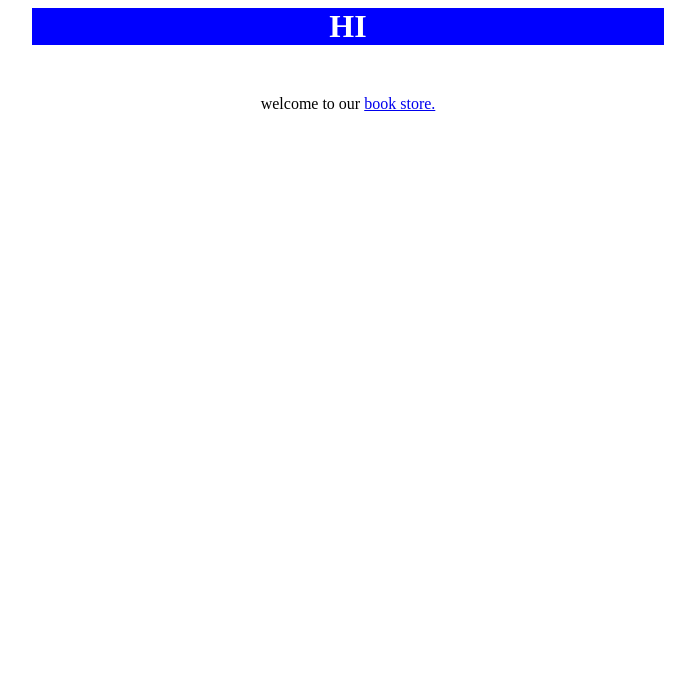
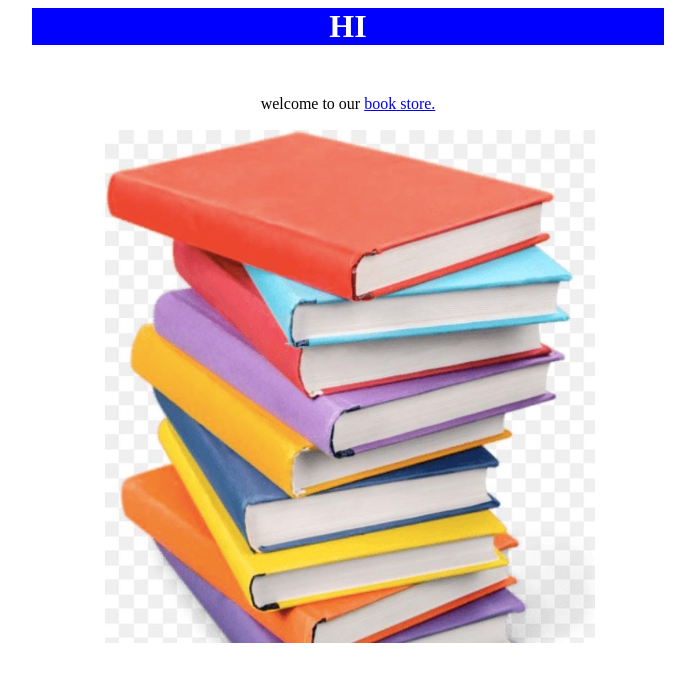
Before and after one commit to mahmoud-ahmed-code/Topping, a plain HTML site: page index.html in a window 1280 px wide. Shown: the whole page, without its empty margins (292-987 px from the left). Drawn offline with Linux system fonts and the light colour scheme; the site is published under a folder, as on GitHub Pages, so addresses that start at the root find nothing.

Commit message:
Update index.html

```diff
--- a/index.html
+++ b/index.html
@@ -9,6 +9,6 @@
 <body>
     <h1>HI</h1>
     <p> welcome to our <a href="subject.html">book store.</a></p>
-    <img src="/images/image.png" alt="">
+    <img src="images/image.png" alt="">
 </body>
 </html>
```
